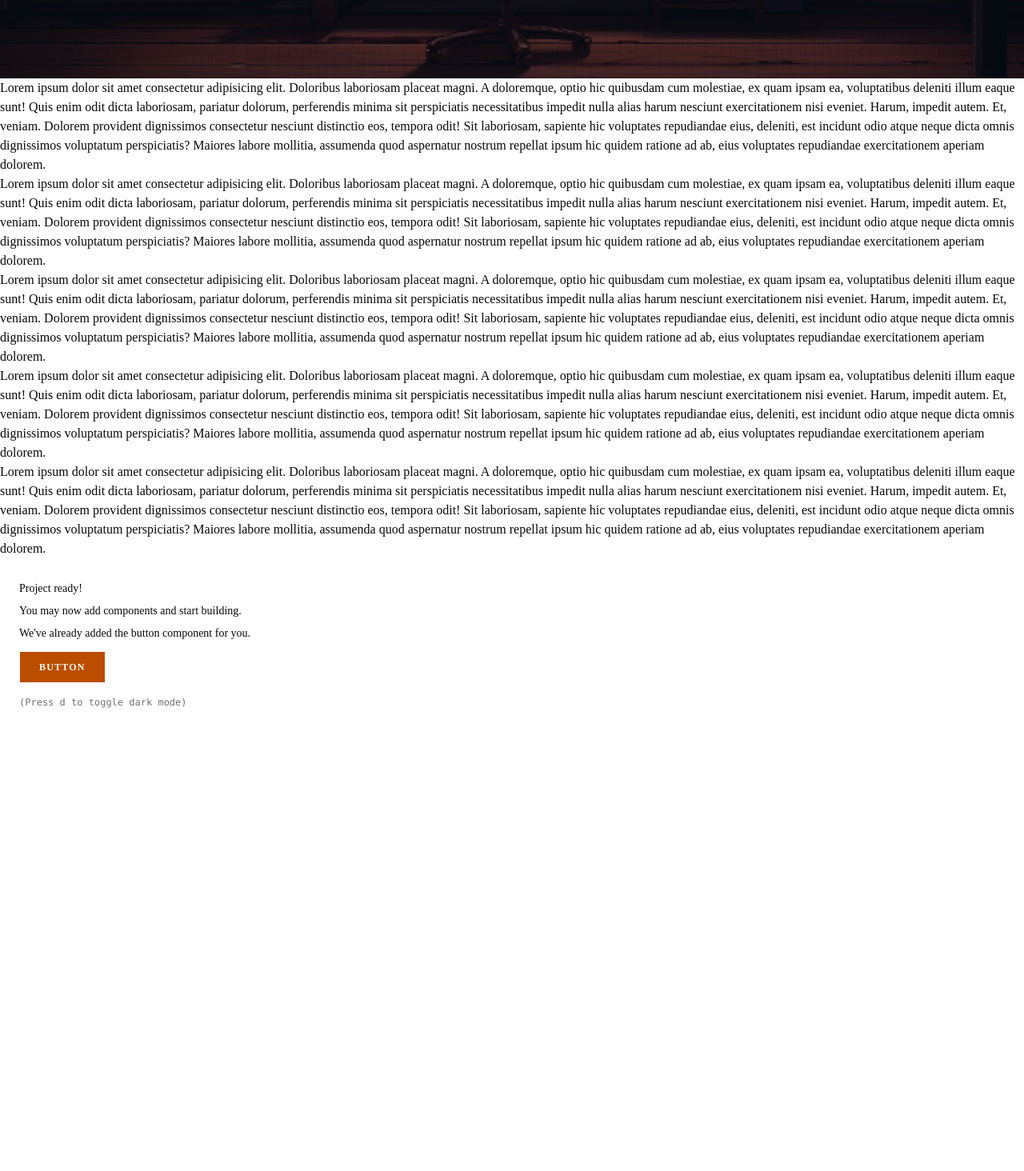
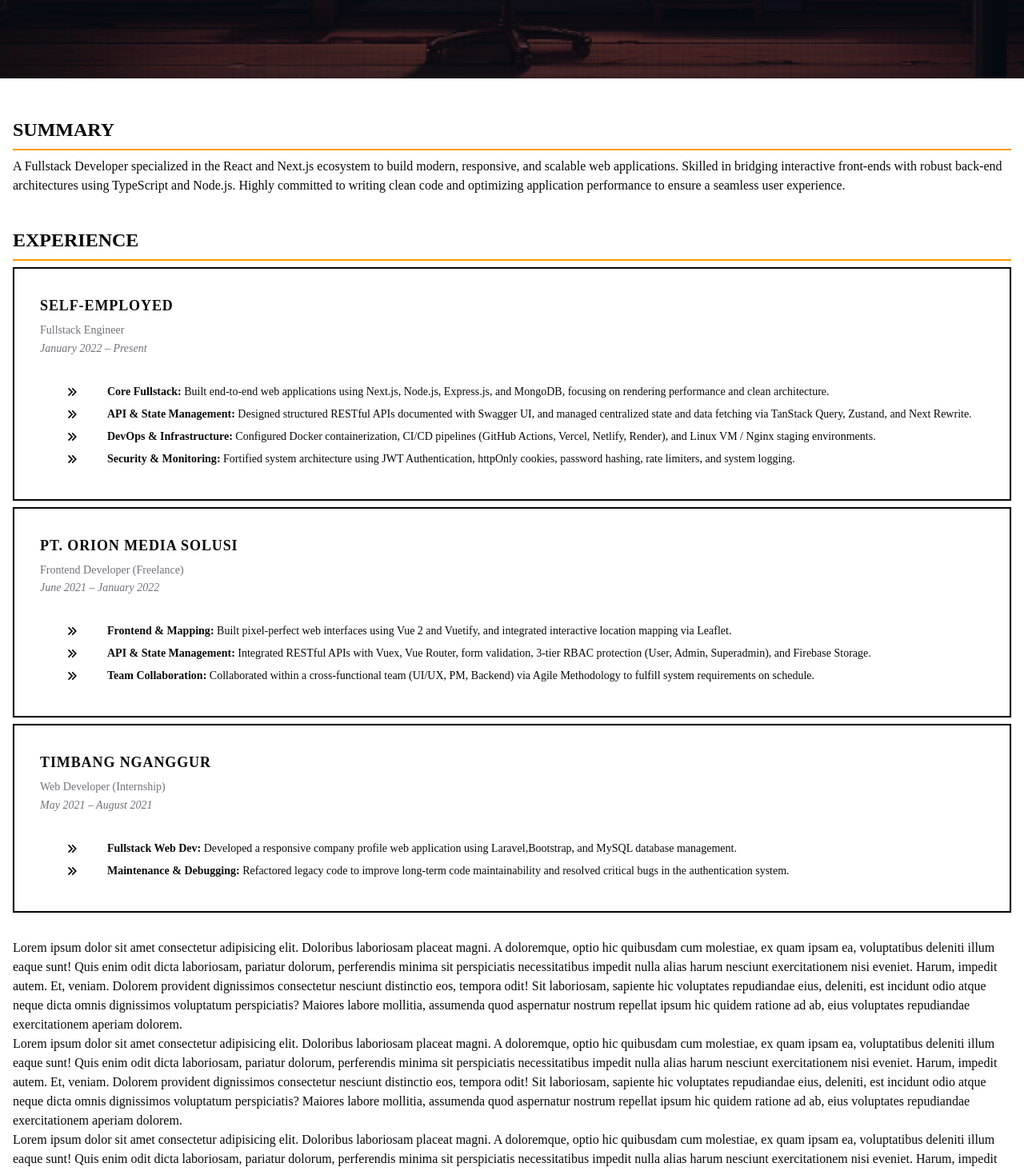
Before and after one commit to hunafazaky/hunafazaky.github.io, a React (Vite) app: page / in a window 1280 px wide. Shown: the part 780-2244 px from the top of the page at 80% size. Built offline with nearby package versions, Linux system fonts and the light colour scheme.

Commit message:
mod: summary and experience

```diff
--- a/src/App.tsx
+++ b/src/App.tsx
@@ -1,24 +1,43 @@
-import { Button } from "@/components/ui/button"
+// import { Button } from "@/components/ui/button"
 import { NavMenu } from "./components/sections/NavMenu"
 import Hero from "./components/sections/Hero"
 import { Summary } from "./components/sections/Summary"
 import { Experience } from "./components/sections/Experience"
 import { Project } from "./components/sections/Project"
-import { Education } from "./components/sections/Education"
+import {Education} from "./components/sections/Education"
 import { Skill } from "./components/sections/Skill"
+import { motion, useScroll } from "motion/react"
+
 export function App() {
+  const { scrollYProgress } = useScroll()
+
   return (
     <>
+      <motion.div
+        id="scroll-indicator"
+        style={{
+          scaleX: scrollYProgress,
+          position: "fixed",
+          top: 0,
+          left: 0,
+          right: 0,
+          height: 5,
+          originX: 0,
+          backgroundColor: "var(--primary)",
+        }}
+      />
+
       <header>
-        <nav className="flex w-dvw justify-center border-b-2 border-primary py-4">
+        <nav className="flex w-dvw justify-center border-b-2 border-foreground py-4">
           <NavMenu />
         </nav>
       </header>
+
       <main>
         <section className="hero">
           <Hero />
         </section>
-        <section className="main-content">
+        <section className="main-content py-8 px-4">
           <Summary />
           <Experience />
           <Project />
@@ -26,7 +45,11 @@ export function App() {
           <Skill />
         </section>
       </main>
-      <div className="flex min-h-svh p-6">
+
+      <footer>
+        <p>&copy; 2026 BrandName. All rights reserved.</p>
+      </footer>
+      {/* <div className="flex min-h-svh p-6">
         <div className="flex max-w-md min-w-0 flex-col gap-4 text-sm leading-loose">
           <div>
             <h1 className="font-medium">Project ready!</h1>
@@ -38,7 +61,7 @@ export function App() {
             (Press <kbd>d</kbd> to toggle dark mode)
           </div>
         </div>
-      </div>
+      </div> */}
     </>
   )
 }
--- /dev/null
+++ b/src/components/section-title.tsx
@@ -0,0 +1,7 @@
+export function SectionTitle({ title }: { title: string }) {
+  return (
+    <h2 className="my-2 border-b-2 border-amber-500 py-2 text-2xl font-bold uppercase dark:border-amber-400">
+      {title}
+    </h2>
+  )
+}
--- a/src/components/sections/Experience.tsx
+++ b/src/components/sections/Experience.tsx
@@ -1,18 +1,59 @@
-export function Experience() {
+import { SectionTitle } from "../section-title"
+import { RiArrowRightDoubleFill } from "@remixicon/react"
+import {
+  Card,
+  CardContent,
+  CardDescription,
+  CardHeader,
+  CardTitle,
+  // CardFooter,
+  // CardAction,
+} from "@/components/ui/card"
+import experiencesData from "@/data/experiences.json"
+
+interface Experience {
+  company: string
+  role: string
+  duration: string
+  description: {
+    name: string
+    text: string
+  }[]
+}
+
+export function ExpFormat({ data }: { data: Experience }) {
   return (
-    <p>
-      Lorem ipsum dolor sit amet consectetur adipisicing elit. Doloribus
-      laboriosam placeat magni. A doloremque, optio hic quibusdam cum molestiae,
-      ex quam ipsam ea, voluptatibus deleniti illum eaque sunt! Quis enim odit
-      dicta laboriosam, pariatur dolorum, perferendis minima sit perspiciatis
-      necessitatibus impedit nulla alias harum nesciunt exercitationem nisi
-      eveniet. Harum, impedit autem. Et, veniam. Dolorem provident dignissimos
-      consectetur nesciunt distinctio eos, tempora odit! Sit laboriosam,
-      sapiente hic voluptates repudiandae eius, deleniti, est incidunt odio
-      atque neque dicta omnis dignissimos voluptatum perspiciatis? Maiores
-      labore mollitia, assumenda quod aspernatur nostrum repellat ipsum hic
-      quidem ratione ad ab, eius voluptates repudiandae exercitationem aperiam
-      dolorem.
-    </p>
+    <Card className="my-2 border-2 border-foreground">
+      <CardHeader>
+        <CardTitle>{data.company}</CardTitle>
+        <CardDescription className="flex flex-col">
+          <span>{data.role}</span>
+          <span className="italic">{data.duration}</span>
+        </CardDescription>
+      </CardHeader>
+      <CardContent>
+        {data.description.map((list, index) => (
+          <div key={index} className="mb-2 flex gap-1">
+            <RiArrowRightDoubleFill className="w-20" size={20} />
+            <p>
+              <span className="font-bold">{list.name}: </span>
+              <span>{list.text}</span>
+            </p>
+          </div>
+        ))}
+      </CardContent>
+    </Card>
   )
 }
+
+export function Experience() {
+  const experiences = experiencesData
+  return (
+    <div className="mb-8" id="experience">
+      <SectionTitle title="experience" />
+      {experiences.map((data, index) => (
+        <ExpFormat key={index} data={data} />
+      ))}
+    </div>
+  )
+}
--- a/src/components/sections/NavMenu.tsx
+++ b/src/components/sections/NavMenu.tsx
@@ -13,7 +13,7 @@ export function NavMenu() {
       <NavigationMenuList>
         {Array.from({ length: 4 }).map((_, index) => (
           <NavigationMenuItem key={index}>
-            <NavigationMenuLink href="#">Link 1</NavigationMenuLink>
+            <NavigationMenuLink href="#experience">Link 1</NavigationMenuLink>
           </NavigationMenuItem>
         ))}
         <NavigationMenuItem>
--- a/src/components/sections/Summary.tsx
+++ b/src/components/sections/Summary.tsx
@@ -1,18 +1,16 @@
+import { SectionTitle } from "../section-title"
+
 export function Summary() {
   return (
-    <p>
-      Lorem ipsum dolor sit amet consectetur adipisicing elit. Doloribus
-      laboriosam placeat magni. A doloremque, optio hic quibusdam cum molestiae,
-      ex quam ipsam ea, voluptatibus deleniti illum eaque sunt! Quis enim odit
-      dicta laboriosam, pariatur dolorum, perferendis minima sit perspiciatis
-      necessitatibus impedit nulla alias harum nesciunt exercitationem nisi
-      eveniet. Harum, impedit autem. Et, veniam. Dolorem provident dignissimos
-      consectetur nesciunt distinctio eos, tempora odit! Sit laboriosam,
-      sapiente hic voluptates repudiandae eius, deleniti, est incidunt odio
-      atque neque dicta omnis dignissimos voluptatum perspiciatis? Maiores
-      labore mollitia, assumenda quod aspernatur nostrum repellat ipsum hic
-      quidem ratione ad ab, eius voluptates repudiandae exercitationem aperiam
-      dolorem.
-    </p>
+    <div className="mb-8" id="summary">
+      <SectionTitle title="summary" />
+      <p>
+        A Fullstack Developer specialized in the React and Next.js ecosystem to
+        build modern, responsive, and scalable web applications. Skilled in
+        bridging interactive front-ends with robust back-end architectures using
+        TypeScript and Node.js. Highly committed to writing clean code and
+        optimizing application performance to ensure a seamless user experience.
+      </p>
+    </div>
   )
 }
--- a/src/components/ui/button.tsx
+++ b/src/components/ui/button.tsx
@@ -52,5 +52,5 @@ function Button({
     />
   )
 }
-
+// eslint-disable-next-line
 export { Button, buttonVariants }
--- /dev/null
+++ b/src/components/ui/card.tsx
@@ -0,0 +1,103 @@
+import * as React from "react"
+
+import { cn } from "@/lib/utils"
+
+function Card({
+  className,
+  size = "default",
+  ...props
+}: React.ComponentProps<"div"> & { size?: "default" | "sm" }) {
+  return (
+    <div
+      data-slot="card"
+      data-size={size}
+      className={cn(
+        "group/card flex flex-col gap-(--card-spacing) overflow-hidden bg-card py-(--card-spacing) text-sm text-card-foreground shadow-sm ring-1 ring-foreground/5 [--card-spacing:--spacing(8)] has-[>img:first-child]:pt-0 data-[size=sm]:[--card-spacing:--spacing(5)] *:[img:first-child]:rounded-none *:[img:last-child]:rounded-none",
+        className
+      )}
+      {...props}
+    />
+  )
+}
+
+function CardHeader({ className, ...props }: React.ComponentProps<"div">) {
+  return (
+    <div
+      data-slot="card-header"
+      className={cn(
+        "group/card-header @container/card-header grid auto-rows-min items-start gap-1.5 rounded-none px-(--card-spacing) has-data-[slot=card-action]:grid-cols-[1fr_auto] has-data-[slot=card-description]:grid-rows-[auto_auto] [.border-b]:pb-(--card-spacing)",
+        className
+      )}
+      {...props}
+    />
+  )
+}
+
+function CardTitle({ className, ...props }: React.ComponentProps<"div">) {
+  return (
+    <div
+      data-slot="card-title"
+      className={cn(
+        "font-heading text-lg font-semibold tracking-wider uppercase",
+        className
+      )}
+      {...props}
+    />
+  )
+}
+
+function CardDescription({ className, ...props }: React.ComponentProps<"div">) {
+  return (
+    <div
+      data-slot="card-description"
+      className={cn("text-sm leading-relaxed text-muted-foreground", className)}
+      {...props}
+    />
+  )
+}
+
+function CardAction({ className, ...props }: React.ComponentProps<"div">) {
+  return (
+    <div
+      data-slot="card-action"
+      className={cn(
+        "col-start-2 row-span-2 row-start-1 self-start justify-self-end",
+        className
+      )}
+      {...props}
+    />
+  )
+}
+
+function CardContent({ className, ...props }: React.ComponentProps<"div">) {
+  return (
+    <div
+      data-slot="card-content"
+      className={cn("px-(--card-spacing)", className)}
+      {...props}
+    />
+  )
+}
+
+function CardFooter({ className, ...props }: React.ComponentProps<"div">) {
+  return (
+    <div
+      data-slot="card-footer"
+      className={cn(
+        "flex items-center px-(--card-spacing) [.border-t]:pt-(--card-spacing)",
+        className
+      )}
+      {...props}
+    />
+  )
+}
+
+export {
+  Card,
+  CardHeader,
+  CardFooter,
+  CardTitle,
+  CardAction,
+  CardDescription,
+  CardContent,
+}
--- /dev/null
+++ b/src/data/experiences.json
@@ -0,0 +1,59 @@
+[
+  {
+    "company": "Self-Employed",
+    "role": "Fullstack Engineer",
+    "duration": "January 2022 – Present",
+    "description": [
+      {
+        "name": "Core Fullstack",
+        "text": "Built end-to-end web applications using Next.js, Node.js, Express.js, and MongoDB, focusing on rendering performance and clean architecture."
+      },
+      {
+        "name": "API & State Management",
+        "text": "Designed structured RESTful APIs documented with Swagger UI, and managed centralized state and data fetching via TanStack Query, Zustand, and Next Rewrite."
+      },
+      {
+        "name": "DevOps & Infrastructure",
+        "text": "Configured Docker containerization, CI/CD pipelines (GitHub Actions, Vercel, Netlify, Render), and Linux VM / Nginx staging environments."
+      },
+      {
+        "name": "Security & Monitoring",
+        "text": "Fortified system architecture using JWT Authentication, httpOnly cookies, password hashing, rate limiters, and system logging."
+      }
+    ]
+  },
+  {
+    "company": "PT. Orion Media Solusi",
+    "role": "Frontend Developer (Freelance)",
+    "duration": "June 2021 – January 2022",
+    "description": [
+      {
+        "name": "Frontend & Mapping",
+        "text": "Built pixel-perfect web interfaces using Vue 2 and Vuetify, and integrated interactive location mapping via Leaflet."
+      },
+      {
+        "name": "API & State Management",
+        "text": " Integrated RESTful APIs with Vuex, Vue Router, form validation, 3-tier RBAC protection (User, Admin, Superadmin), and Firebase Storage. "
+      },
+      {
+        "name": "Team Collaboration",
+        "text": "Collaborated within a cross-functional team (UI/UX, PM, Backend) via Agile Methodology to fulfill system requirements on schedule."
+      }
+    ]
+  },
+  {
+    "company": "Timbang Nganggur",
+    "role": "Web Developer (Internship)",
+    "duration": "May 2021 – August 2021",
+    "description": [
+      {
+        "name": "Fullstack Web Dev",
+        "text": "Developed a responsive company profile web application using Laravel,Bootstrap, and MySQL database management."
+      },
+      {
+        "name": "Maintenance & Debugging",
+        "text": "Refactored legacy code to improve long-term code maintainability and resolved critical bugs in the authentication system."
+      }
+    ]
+  }
+]
```
Also changed, not shown: src/components/ui/navigation-menu.tsx (+6 -2 lines).
